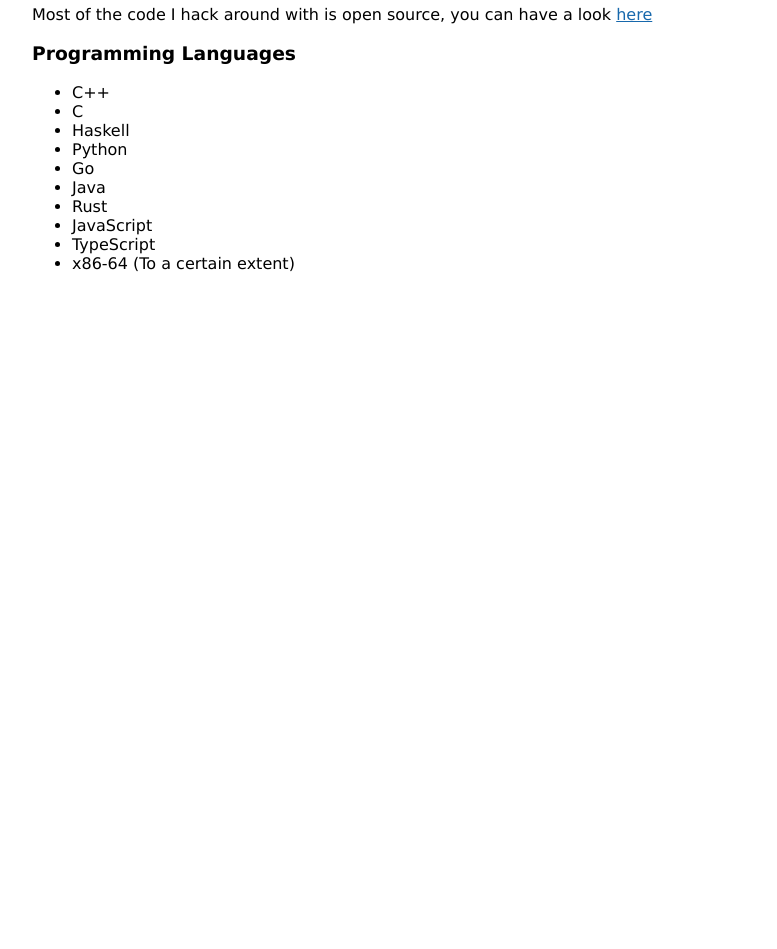
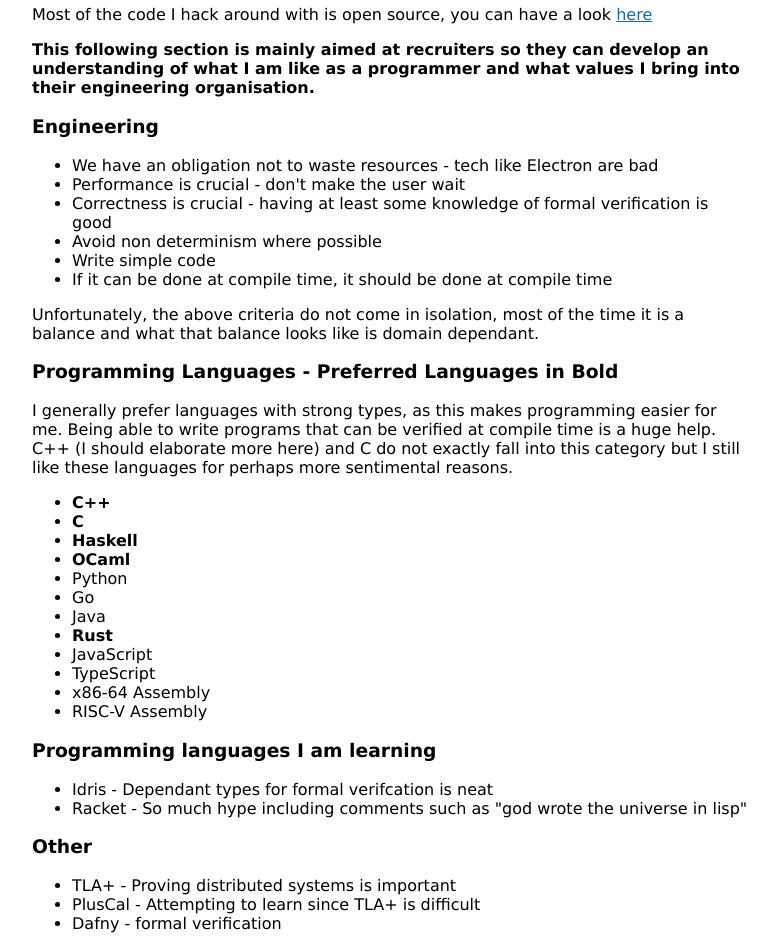
Before and after one commit to isubasinghe/isub-blog, a Next.js app: page / in a window 1280 px wide. Shown: the part 360-1309 px from the top of the page, without its empty margins (248-1025 px from the left). Before the commit the page ends 800 px from the top, so only its background shows below. Built offline with nearby package versions, Linux system fonts and the light colour scheme.

Commit message:
feat: added update

```diff
--- a/pages/index.js
+++ b/pages/index.js
@@ -32,19 +32,46 @@
       Most of the code I hack around with is open source,
       you can have a look <a style={{fontSize:"16px"}} href="https://github.com/isubasinghe">here</a>
     </p>
-    <h3>Programming Languages</h3>
+    <p><strong>This following section is mainly aimed at recruiters so they can develop an understanding of what I am like as a programmer and what values I bring into their engineering organisation.</strong></p>
+    <h3>Engineering</h3>
     <ul>
-      <li>C++</li>
-      <li>C</li>
-      <li>Haskell</li>
+      <li>We have an obligation not to waste resources - tech like Electron are bad</li>
+      <li>Performance is crucial - don't make the user wait</li>
+      <li>Correctness is crucial - having at least some knowledge of formal verification is good</li>
+      <li>Avoid non determinism where possible</li>
+      <li>Write simple code</li>
+      <li>If it can be done at compile time, it should be done at compile time</li>
+    </ul>
+    <p>Unfortunately, the above criteria do not come in isolation, most of the time it is a balance and what that balance looks like is domain dependant.</p>
+    <h3>Programming Languages - Preferred Languages in Bold</h3>
+    I generally prefer languages with strong types, as this makes programming easier for me. Being able to write programs that can be
+    verified at compile time is a huge help. C++ (I should elaborate more here) and C do not exactly fall into this category but I still like these languages for perhaps more sentimental reasons.
+    <ul>
+      <li><strong>C++</strong></li>
+      <li><strong>C</strong></li>
+      <li><strong>Haskell</strong></li>
+      <li><strong>OCaml</strong></li>
       <li>Python</li>
       <li>Go</li>
       <li>Java</li>
-      <li>Rust</li>
+      <li><strong>Rust</strong></li>
       <li>JavaScript</li>
       <li>TypeScript</li>
-      <li>x86-64 (To a certain extent) </li>
+      <li>x86-64 Assembly </li>
+      <li>RISC-V Assembly </li>
     </ul>
+    <h3>Programming languages I am learning</h3>
+    <ul>
+      <li>Idris - Dependant types for formal verifcation is neat</li>
+      <li>Racket - So much hype including comments such as "god wrote the universe in lisp"</li>
+    </ul>
+    <h3>Other</h3>
+    <ul>
+      <li>TLA+ - Proving distributed systems is important</li>
+      <li>PlusCal - Attempting to learn since TLA+ is difficult </li>
+      <li>Dafny - formal verification </li>
+    </ul>
+
   </div>
 );
 
```
